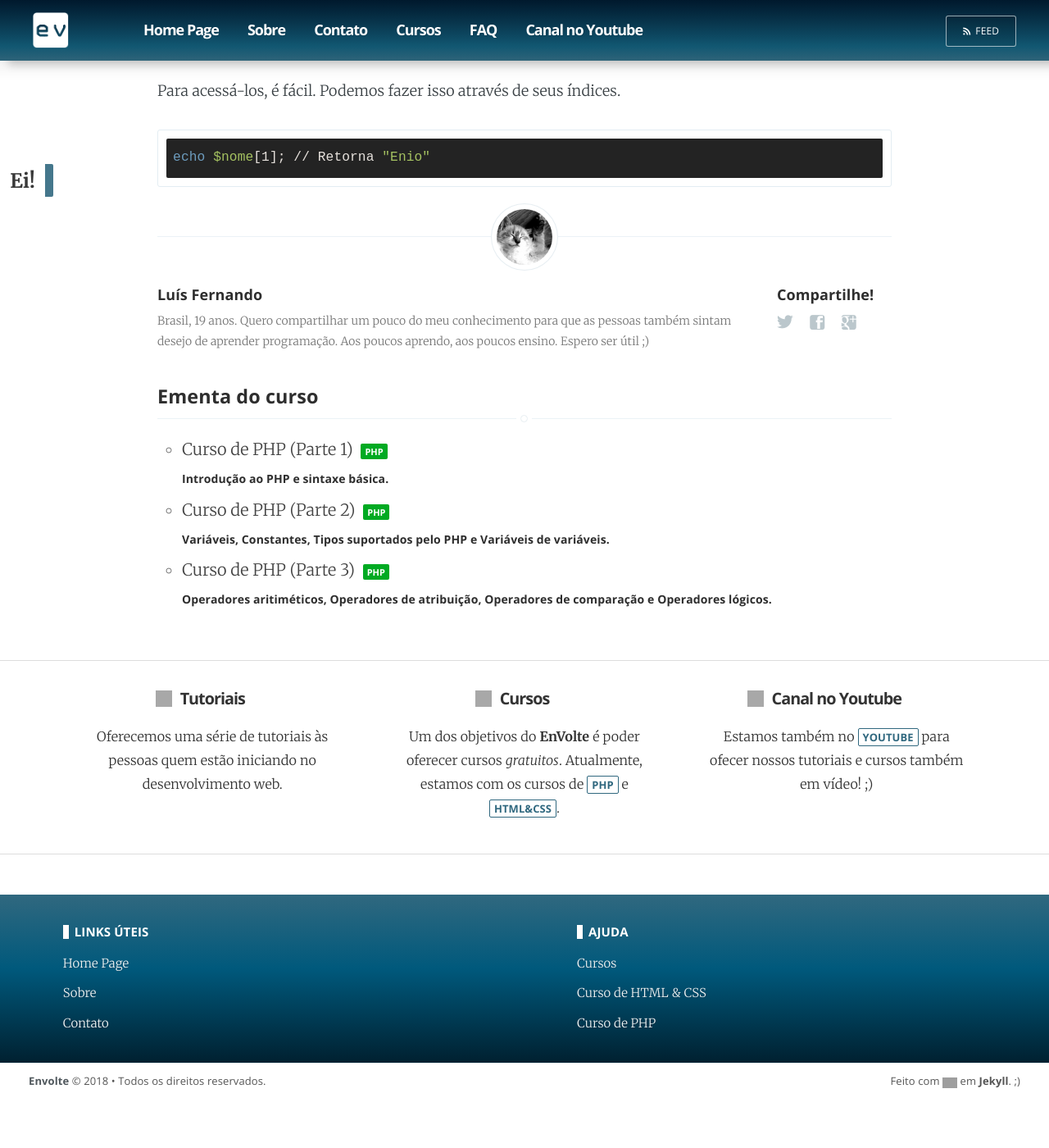
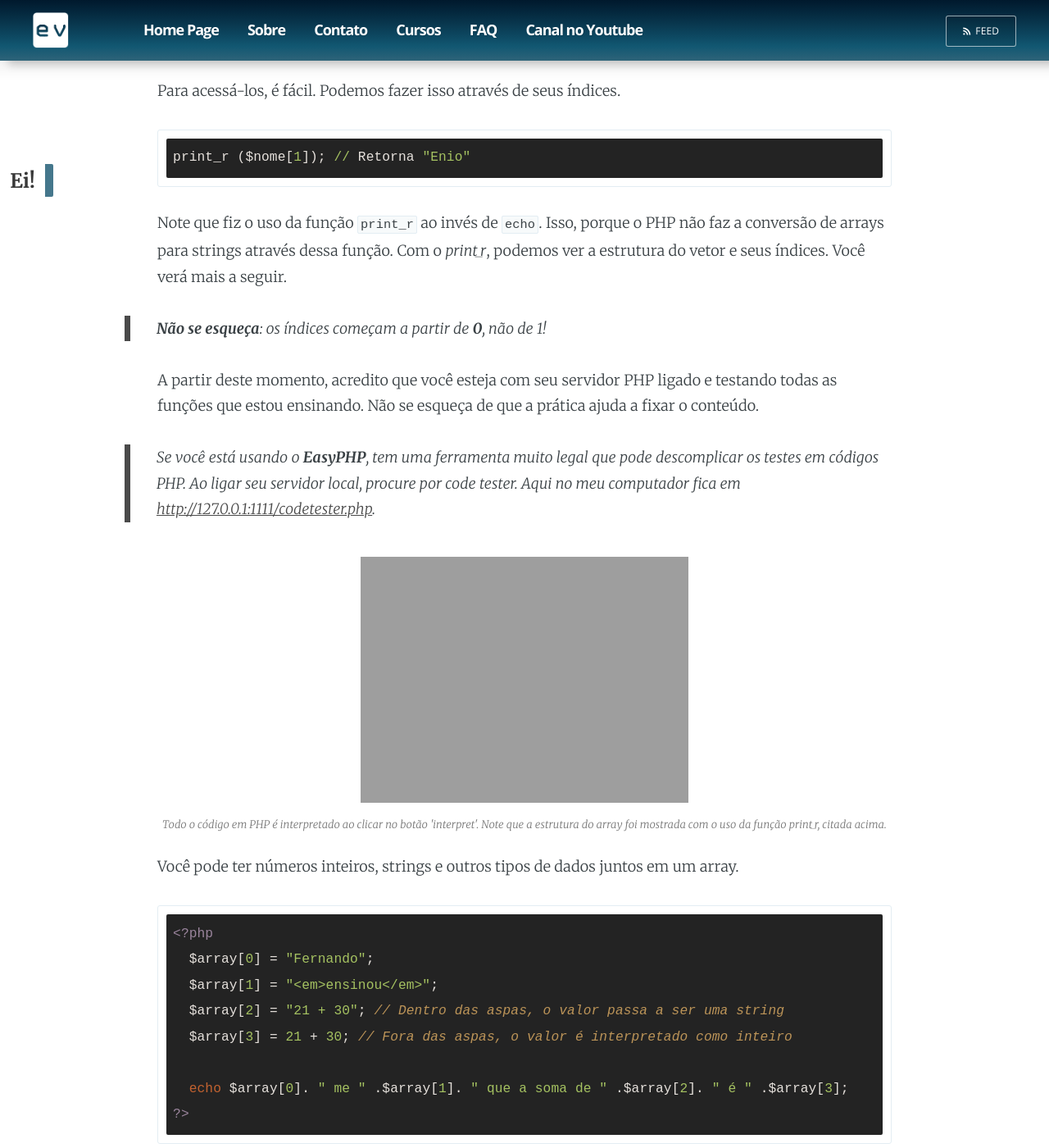
Before and after one commit to EnVolte/envolte.github.io, a Jekyll site: the page built from _cursos/PHP/parte-4.md, in a window 1280 px wide and 1400 px high, scrolled down 2071 px. Shown: the whole window at 82% size. Built offline with Jekyll 4.4.1, drawn with Linux system fonts in a browser that asks for light colours; a script that is not in the unit is left out; comment, search, counter and statistics services are not loaded; before the commit the page ends 3411 px from its top, so only the background shows below that; some of the changed text lies outside the part shown; grey boxes are pictures that could not be loaded.

Commit message:
Update parte-4.md

````diff
--- a/_cursos/PHP/parte-4.md
+++ b/_cursos/PHP/parte-4.md
@@ -43,5 +43,37 @@ $nome[1] = "Enio";
 Para acessá-los, é fácil. Podemos fazer isso através de seus índices.
 
 ```
-echo $nome[1]; // Retorna "Enio"
+print_r ($nome[1]); // Retorna "Enio"
 ```
+
+Note que fiz o uso da função ```print_r``` ao invés de ```echo```. Isso, porque o PHP não faz a conversão de arrays para strings através dessa função. Com o *print_r*, podemos ver a estrutura do vetor e seus índices. Você verá mais a seguir.
+
+> **Não se esqueça**: os índices começam a partir de **0**, não de *1*!
+
+A partir deste momento, acredito que você esteja com seu servidor PHP ligado e testando todas as funções que estou ensinando. Não se esqueça de que a prática ajuda a fixar o conteúdo.
+
+> Se você está usando o **EasyPHP**, tem uma ferramenta muito legal que pode descomplicar os testes em códigos PHP. Ao ligar seu servidor local, procure por *code tester*. Aqui no meu computador fica em [http://127.0.0.1:1111/codetester.php](http://127.0.0.1:1111/codetester.php).
+
+<figure>
+  <img src="https://envolte.github.io/arquivos/fotos/php01.png" width="auto" />
+  <figcaption>Todo o código em PHP é interpretado ao clicar no botão 'interpret'. Note que a estrutura do array foi mostrada com o uso da função print_r, citada acima.</figcaption>
+  </figure>
+
+Você pode ter números inteiros, strings e outros tipos de dados juntos em um array.
+
+```
+<?php
+  $array[0] = "Fernando";
+  $array[1] = "<em>ensinou</em>";
+  $array[2] = "21 + 30"; // Dentro das aspas, o valor passa a ser uma string
+  $array[3] = 21 + 30; // Fora das aspas, o valor é interpretado como inteiro
+
+  echo $array[0]. " me " .$array[1]. " que a soma de " .$array[2]. " é " .$array[3];
+?>
+```
+
+Resultará em:
+
+"Fernando me *ensinou* que a soma de 21 + 30 é 51"
+
+Neste exemplo, repare que fiz o uso de ```echo```. Isso foi possível porque pegamos cada valor de nosso vetor individualmente, como  strings. Para exibir o resultado, também usei o operador de concatenação "**.**", ligando as strings às variáveis. Se você ficou com dúvida aqui, volte um pouco o curso que eu explico mais sobre esse operador.
````
